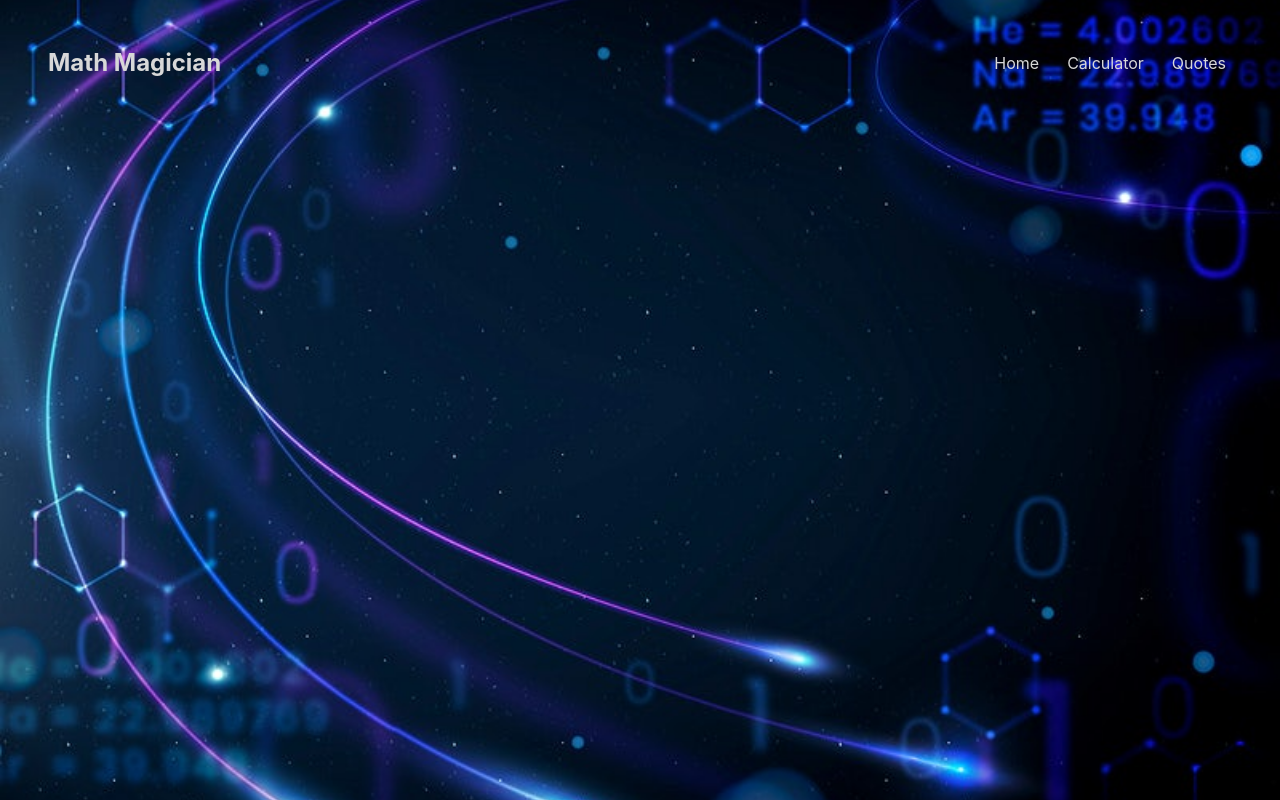
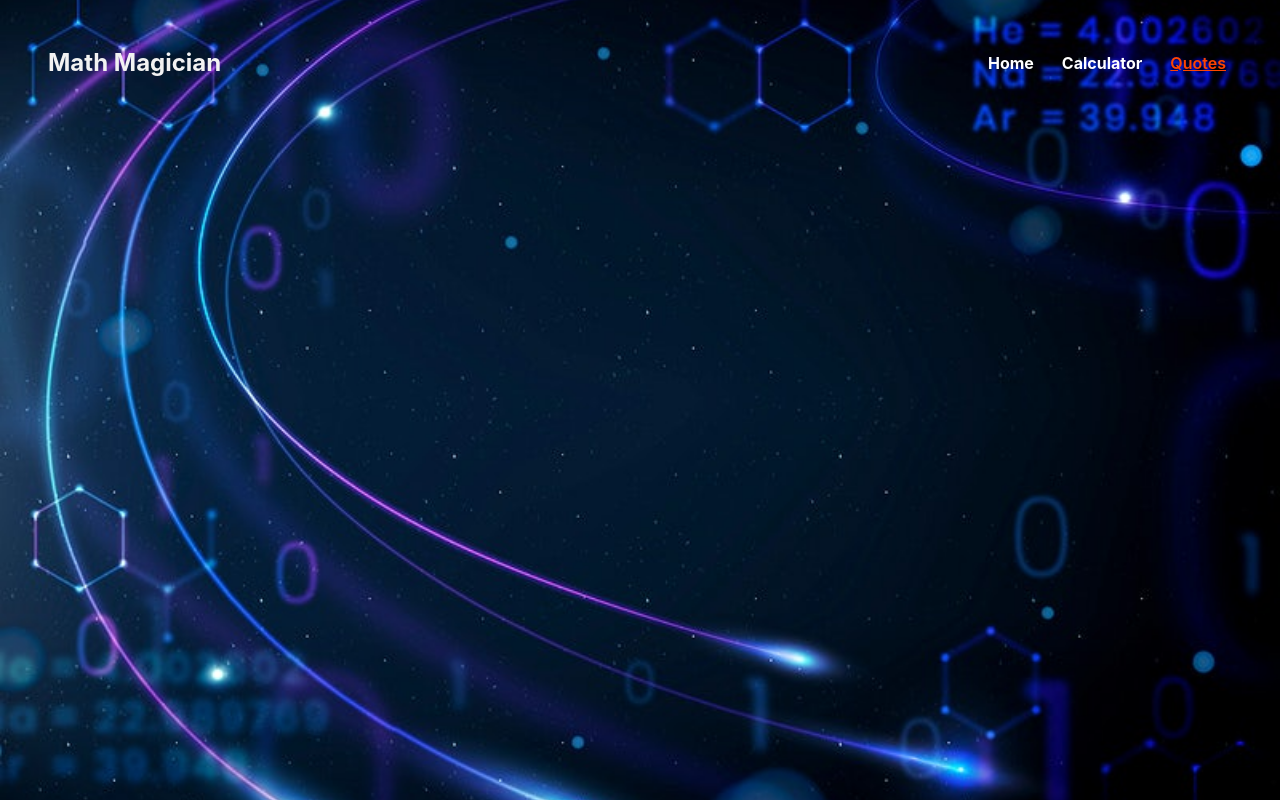
Before and after one commit to Lizdev-05/math-magician, a React (Create React App) app: page /quotes in a window 1280 px wide. Built offline with nearby package versions, Linux system fonts and the light colour scheme.

Commit message:
complete homepage and navbar

```diff
--- a/src/components/Navbar.css
+++ b/src/components/Navbar.css
@@ -3,14 +3,16 @@
   display: flex;
   justify-content: space-between;
   align-items: center;
-  color: #d8d8d8;
+  font-size: 1rem;
+  font-weight: bold;
+  color: #f2f2f2;
   }
 
   .navbar a{
     margin-left: 16px;
     text-decoration: none;
     padding: 6px;
-    color: #d8d8d8;
+    color: #f2f2f2;
     list-style: none;
   }
   .navbar a:hover {
@@ -25,3 +27,8 @@
   .nav-items li {
     list-style: none;
   }
+
+ .navbar .active {
+    font-weight: 600;
+    border-bottom: 2px solid var(--orange);
+  }
--- a/src/components/Navbar.js
+++ b/src/components/Navbar.js
@@ -1,27 +1,46 @@
 import { NavLink } from 'react-router-dom';
 import './Navbar.css';
 
-const Navbar = () => (
+const Navbar = () => {
+  const links = [
+    {
+      id: 1,
+      path: '/',
+      text: 'Home',
+    },
+    {
+      id: 2,
+      path: '/calculate',
+      text: 'Calculator',
+    },
+
+    {
+      id: 3,
+      path: '/quotes',
+      text: 'Quotes',
+    },
+  ];
+
+  return (
     <div className="navbar">
       <h2>Math Magician</h2>
       <ul className="nav-items">
-      <li>
-        <NavLink to="/" className={(navLink) => (navLink.isActive ? 'active' : 'none')}>
-          Home
+        {links.map((link) => (
+          <li key={link.id}>
+            <NavLink
+              to={link.path}
+              style={({ isActive }) => ({
+                color: isActive ? 'orangered' : 'white',
+                textDecoration: isActive ? 'underline' : null,
+              })}
+            >
+              {link.text}
             </NavLink>
           </li>
-      <li>
-        <NavLink to="/calculate" className={(navLink) => (navLink.isActive ? 'active' : 'none')}>
-          Calculator
-        </NavLink>
-      </li>
-      <li>
-        <NavLink to="/quote" className={(navLink) => (navLink.isActive ? 'active' : 'none')}>
-          Quotes
-        </NavLink>
-      </li>
+        ))}
       </ul>
     </div>
   );
+};
 
 export default Navbar;
```
Also changed, not shown: src/components/Quote.js (+13 -0 lines). Lines whose indentation alone changed are shown as unchanged.
